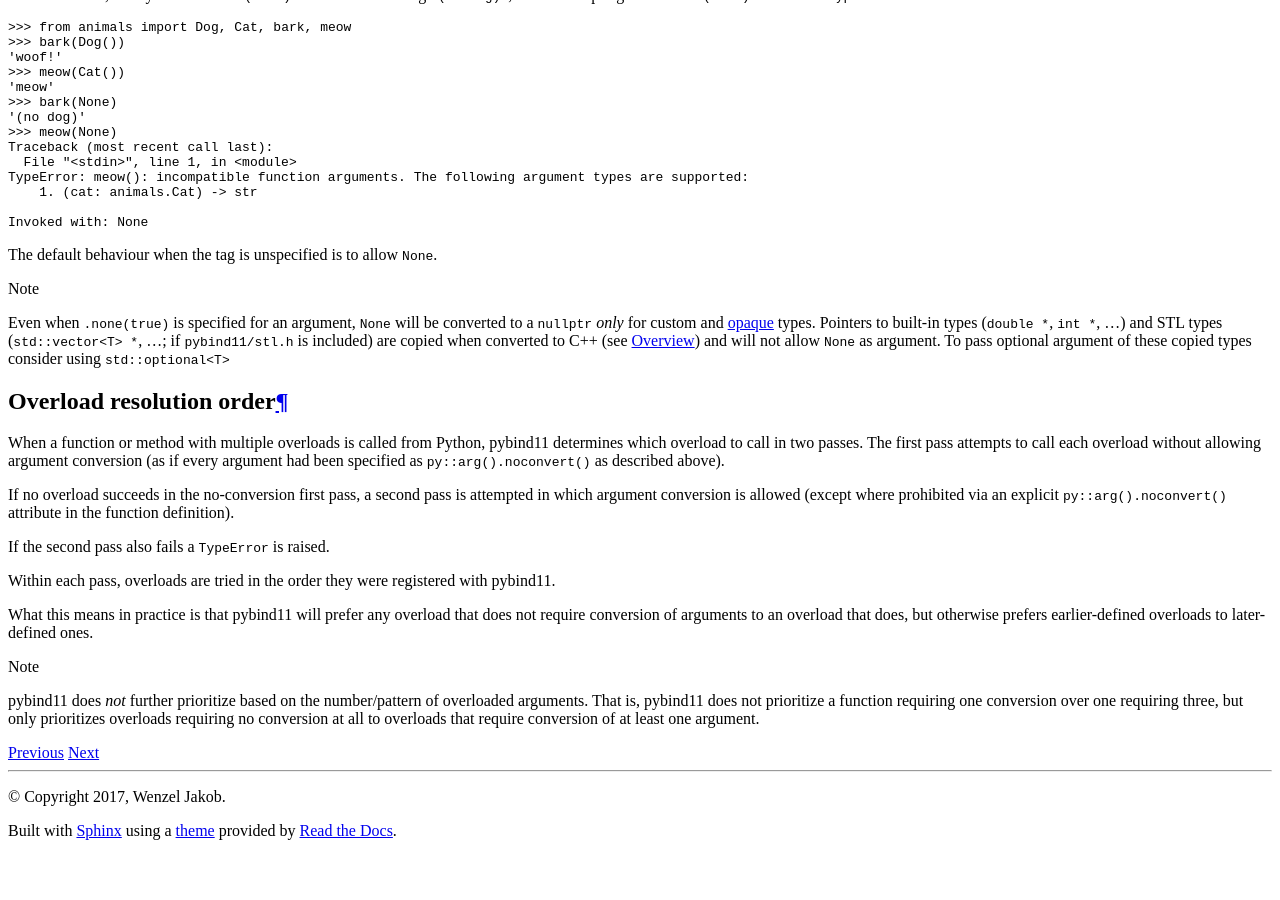
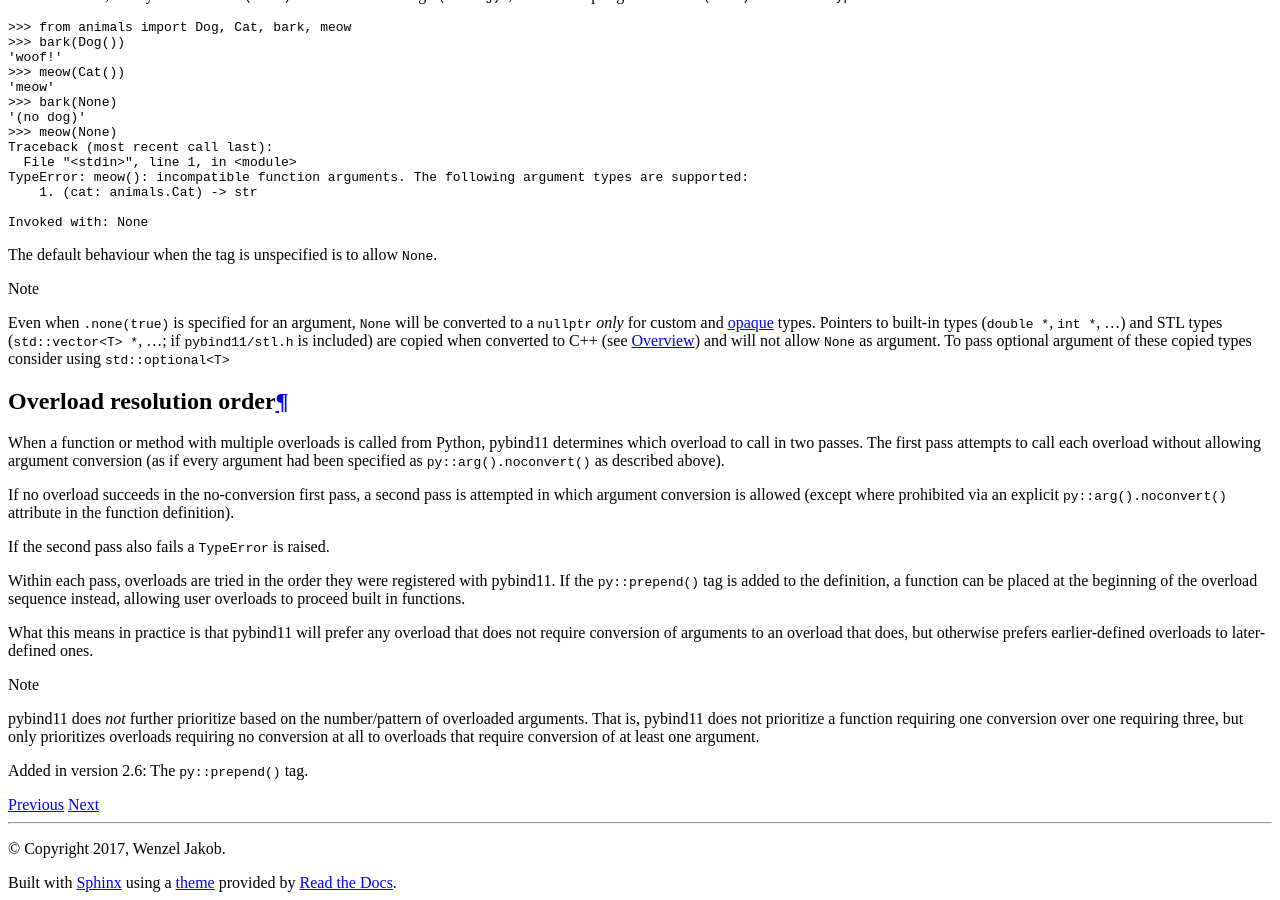
Before and after one commit to pybind/pybind11, a Sphinx documentation site: the page built from docs/advanced/functions.rst, in a window 1280 px wide and 900 px high, scrolled down 6582 px. Built offline with Sphinx 7.4.7 and the Read the Docs theme 2.0.0, drawn with Linux system fonts in a browser that asks for light colours; before the commit the page ends 7430 px from its top, so only the background shows below that.

Commit message:
docs: suggestion from @wjakob

```diff
--- a/docs/advanced/functions.rst
+++ b/docs/advanced/functions.rst
@@ -540,11 +540,13 @@ an explicit ``py::arg().noconvert()`` attribute in the function definition).
 If the second pass also fails a ``TypeError`` is raised.
 
 Within each pass, overloads are tried in the order they were registered with
-pybind11.
+pybind11. If the ``py::prepend()`` tag is added to the definition, a function
+can be placed at the beginning of the overload sequence instead, allowing user
+overloads to proceed built in functions.
 
 What this means in practice is that pybind11 will prefer any overload that does
-not require conversion of arguments to an overload that does, but otherwise prefers
-earlier-defined overloads to later-defined ones.
+not require conversion of arguments to an overload that does, but otherwise
+prefers earlier-defined overloads to later-defined ones.
 
 .. note::
 
@@ -553,3 +555,7 @@ earlier-defined overloads to later-defined ones.
     requiring one conversion over one requiring three, but only prioritizes
     overloads requiring no conversion at all to overloads that require
     conversion of at least one argument.
+
+.. versionadded:: 2.6
+
+    The ``py::prepend()`` tag.
--- a/docs/classes.rst
+++ b/docs/classes.rst
@@ -367,9 +367,7 @@ Attempting to bind ``Pet::set`` will cause an error since the compiler does not
 know which method the user intended to select. We can disambiguate by casting
 them to function pointers. Binding multiple functions to the same Python name
 automatically creates a chain of function overloads that will be tried in
-the order they were defined. If the ``py::prepend()`` tag is added to the
-definition, the function will be placed at the begining of the overload sequence
-instead.
+sequence.
 
 .. code-block:: cpp
 
--- a/docs/upgrade.rst
+++ b/docs/upgrade.rst
@@ -25,6 +25,10 @@ missing.
 
 The undocumented ``h.get_type()`` method has been deprecated and replaced by
 ``py::type::of(h)``.
+
+Enums now have a ``__str__`` method pre-defined; if you want to override it,
+the simplest fix is to add the new ``py::prepend()`` tag when defining
+``"__str__"``.
 
 If ``__eq__`` defined but not ``__hash__``, ``__hash__`` is now set to
 ``None``, as in normal CPython. You should add ``__hash__`` if you intended the
```
Also changed, not shown: 1 other file.
